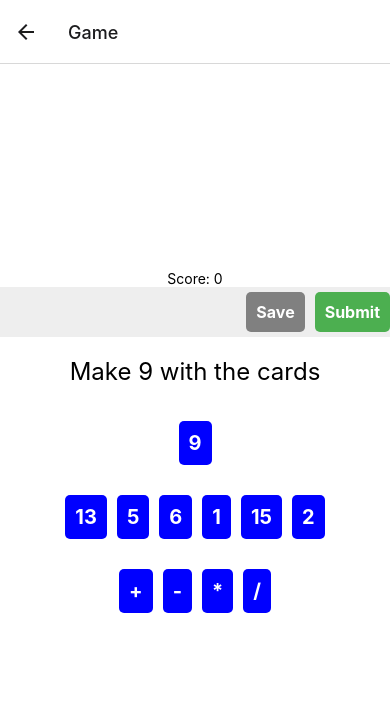
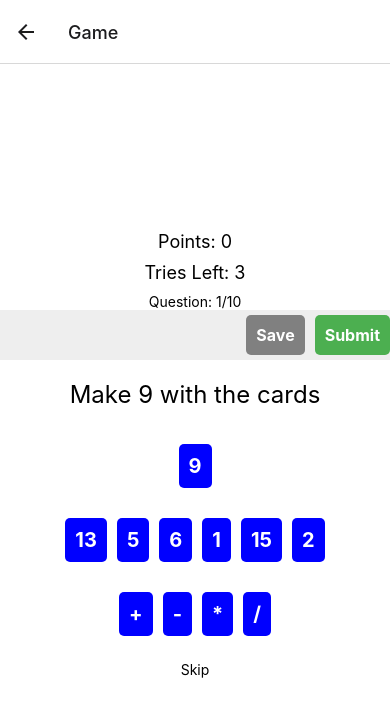
Before and after one commit to twenty4-lee/WICShackathon, a React Native app: screen /Game in a window 390 px wide. Shown: the top 716 px of the page. Built offline with nearby package versions, Linux system fonts and the light colour scheme.

Commit message:
game with skip

```diff
--- a/App.js
+++ b/App.js
@@ -9,6 +9,7 @@ import StudentScreen from './StudentScreen';
 import InstructionScreen from './InstructionScreen';
 import GameScreen from './GameScreen';
 import RankingScreen from './RankingScreen';
+//import SettingScreen from './SettingScreen';
 
 const Stack = createStackNavigator();
 
@@ -23,6 +24,7 @@ export default function App() {
         <Stack.Screen name="Instruction" component={InstructionScreen} />
         <Stack.Screen name="Game" component={GameScreen} />
         <Stack.Screen name="Ranking" component={RankingScreen} />
+
       </Stack.Navigator>
     </NavigationContainer>
   );
--- a/GameScreen.js
+++ b/GameScreen.js
@@ -5,8 +5,23 @@ export default function GameScreen() {
   const [goalNumber, setGoalNumber] = useState(0);
   const [cards, setCards] = useState([]);
   const [result, setResult] = useState([]);
-  const [score, setScore] = useState(0);
+  const [points, setPoints] = useState(0);
+  const [tries, setTries] = useState(3);
+  const [questionNumber, setQuestionNumber] = useState(1);
+  const [gameOver, setGameOver] = useState(false);
 
+  const nextQuestion = () => {
+    if (questionNumber < 10) {
+      setQuestionNumber(questionNumber + 1);
+      setTries(3);
+      setResult([]);
+      const { target, terms } = generateEquation();
+      setGoalNumber(target);
+      populateCards(terms);
+    } else {
+      setGameOver(true);
+    }
+  };
 
   // generate a random number between 1 and 16 for the goal number
   useEffect(() => {
@@ -23,7 +38,7 @@ export default function GameScreen() {
       }
     }
     setCards(randomNumbers);
-  }, []);
+  }, [points]);
 
   const handleCardPress = (number) => {
     let isValid = true;
@@ -53,8 +68,10 @@ export default function GameScreen() {
   const checkResult = (calculatedResult, goalNumber) => {
     if (calculatedResult === goalNumber) {
       alert("Congratulations! You have reached the goal number.");
+      setPoints(points + 1);
     } else {
       alert("Sorry, the calculated result does not match the goal number.");
+      setTries(tries - 1);
     }
   };
 
@@ -72,11 +89,21 @@ export default function GameScreen() {
   setResult([]);
 }
 
+const handleSkip = () => {
+  nextQuestion();
+};
+
   return (
+    gameOver ? (
+      <View style={styles.gameOverContainer}>
+        <Text style={styles.gameOverText}>Game Over</Text>
+        <Text style={styles.points}>Total Points: {points}</Text>
+      </View>
+    ) : (
   <View style={styles.container}>
-    <View style={styles.scoreboard}>
-      <Text style={styles.scoreboardText}>Score: {score}</Text>
-    </View>
+      <Text style={styles.points}>Points: {points}</Text>
+      <Text style={styles.tries}>Tries Left: {tries}</Text>
+      <Text style={styles.questionNumber}>Question: {questionNumber}/10</Text>
     <View style={styles.resultContainer}>
   {result.map((number, index) => (
     <Text key={index} style={styles.resultText}>{number}</Text>
@@ -133,11 +160,37 @@ export default function GameScreen() {
           <Text style={styles.cardText}>/</Text>
         </TouchableOpacity>
       </View>
+      <TouchableOpacity style={styles.skipBtn} onPress={handleSkip}>
+          <Text style={styles.skipBtnText}>Skip</Text>
+        </TouchableOpacity>
     </View>
-  );
+  ));
 }
 
 const styles = StyleSheet.create({
+  gameOverContainer: {
+    flex: 1,
+    justifyContent: "center",
+    alignItems: "center",
+    backgroundColor: "#F0F0F0",
+  },
+  gameOverText: {
+    fontSize: 32,
+    fontWeight: "bold",
+    color: "#333",
+    marginBottom: 10,
+  },
+  tries: {
+    fontSize: 18,
+    textAlign: "center",
+    marginBottom: 10,
+  },
+  points: {
+    fontSize: 18,
+    textAlign: 'center',
+    marginBottom: 10,
+  },
+
     resultContainer: {
         width: '100%',
         height: 50,
```
